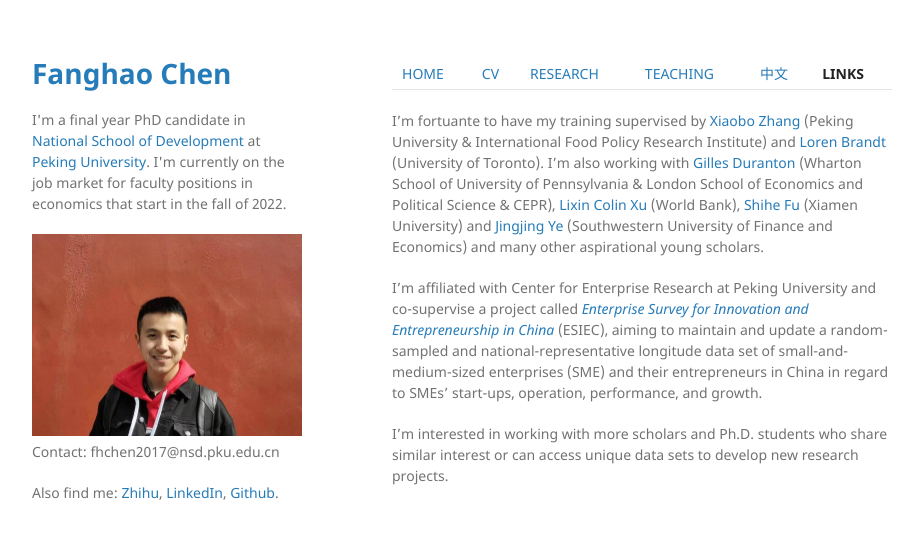
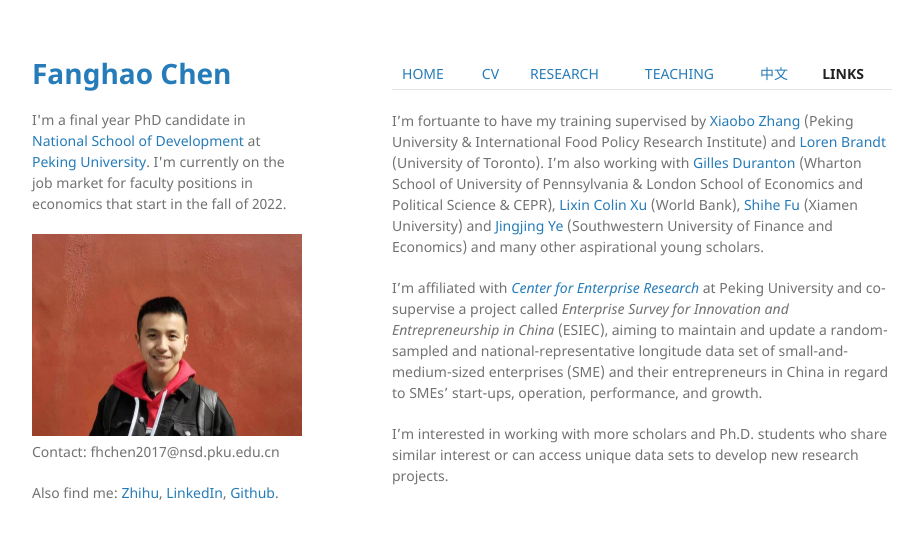
Before and after one commit to FanghaoChen/homepage, a Jekyll site: the page built from links.md, in a window 1280 px wide. Shown: the top 539 px of the page, without its empty margins (178-1096 px from the left). Built offline with Jekyll 4.4.1, drawn with Linux system fonts in a browser that asks for light colours; our own code applies the rules of GitHub Pages for plain Markdown files.

```diff
--- a/links.md
+++ b/links.md
@@ -2,6 +2,6 @@
 
 I'm fortuante to have my training supervised by [Xiaobo Zhang](https://www.nsd.pku.edu.cn/szdw/qzjs/z/262199.htm) (Peking University & International Food Policy Research Institute) and [Loren Brandt]() (University of Toronto). I'm also working with [Gilles Duranton](http://real-faculty.wharton.upenn.edu/duranton/) (Wharton School of University of Pennsylvania & London School of Economics and Political Science & CEPR), [Lixin Colin Xu](https://www.worldbank.org/en/about/people/l/l-colin-xu) (World Bank), [Shihe Fu](https://ideas.repec.org/e/pfu39.html) (Xiamen University) and [Jingjing Ye](https://www.researchgate.net/profile/Jingjing-Ye-3) (Southwestern University of Finance and Economics) and many other aspirational young scholars.
 
-I'm affiliated with Center for Enterprise Research at Peking University and co-supervise a project called [_Enterprise Survey for Innovation and Entrepreneurship in China_](https://www.cer.pku.edu.cn/) (ESIEC), aiming to maintain and update a random-sampled and national-representative longitude data set of small-and-medium-sized enterprises (SME) and their entrepreneurs in China in regard to SMEs’ start-ups, operation, performance, and growth.
+I'm affiliated with [_Center for Enterprise Research_](https://www.cer.pku.edu.cn/) at Peking University and co-supervise a project called _Enterprise Survey for Innovation and Entrepreneurship in China_ (ESIEC), aiming to maintain and update a random-sampled and national-representative longitude data set of small-and-medium-sized enterprises (SME) and their entrepreneurs in China in regard to SMEs’ start-ups, operation, performance, and growth.
 
 I'm interested in working with more scholars and Ph.D. students who share similar interest or can access unique data sets to develop new research projects.
```
